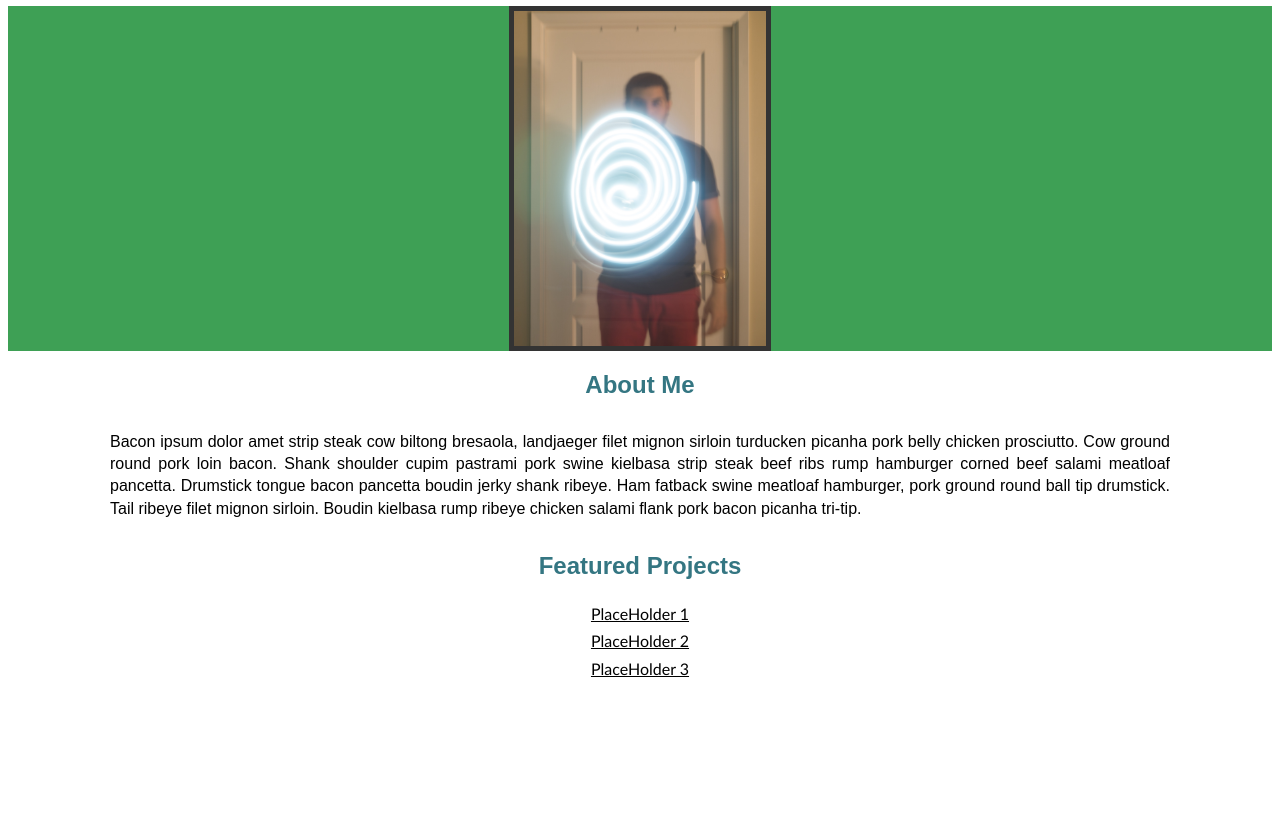
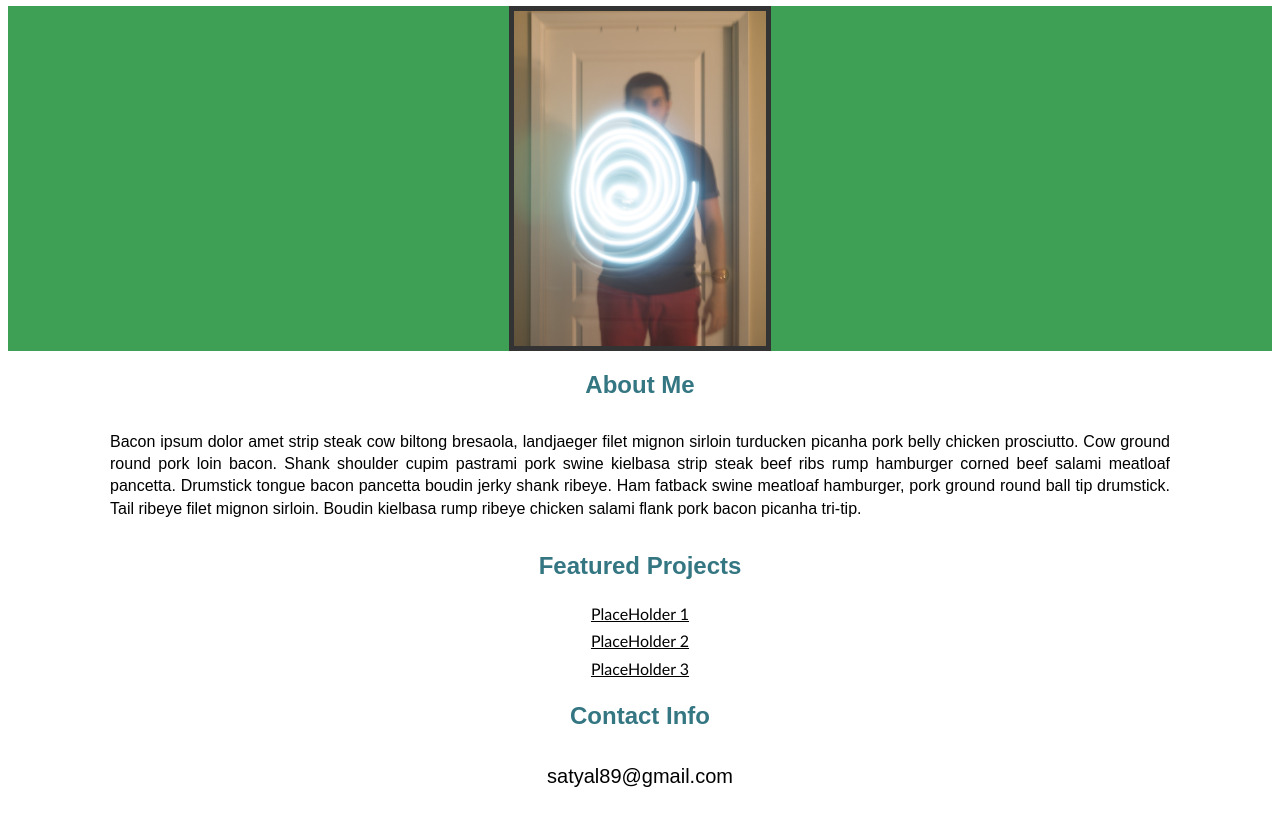
Before and after one commit to ssatyal/ssatyal.github.io, a plain HTML site: page index.html in a window 1280 px wide. Shown: the part 128-950 px from the top of the page. Before the commit the page ends 818 px from the top, so only its background shows below. Drawn offline with Linux system fonts and the light colour scheme.

Commit message:
Added contact info

```diff
--- a/index.html
+++ b/index.html
@@ -11,6 +11,7 @@
     <li><a href="https://www.linkedin.com/in/sanjaya-satyal-a4880231">LinkedIn</a></li>
     <li><a href="resume.html">R&#233sum&#233</a></li>
     <li><a href="#projects">Projects</a></li>
+    <li><a href="#contact">Contact</a></li>
     <li><a href="party.html">PARTY</a></li>
   </ul>
   <h1>Sanjaya Satyal</h1>
@@ -34,5 +35,9 @@
     <a href="#">PlaceHolder 2</a>
     <a href="#">PlaceHolder 3</a>
 </section>
+<section id="contact">
+  <h2>Contact Info</h2>
+    <p><span>satyal89@gmail.com</span></p>
+  </section>
 </body>
 </html>
--- a/sanjaya_css.css
+++ b/sanjaya_css.css
@@ -46,6 +46,14 @@ p {
   font-family: Arial;
 }
 
+span {
+  display: block;
+  margin: 0 auto;
+  text-align: center;
+  font-family: Arial;
+  font-size: 20px;
+}
+
 h3 {
   text-align: center;
   padding-top: 20px;
```
